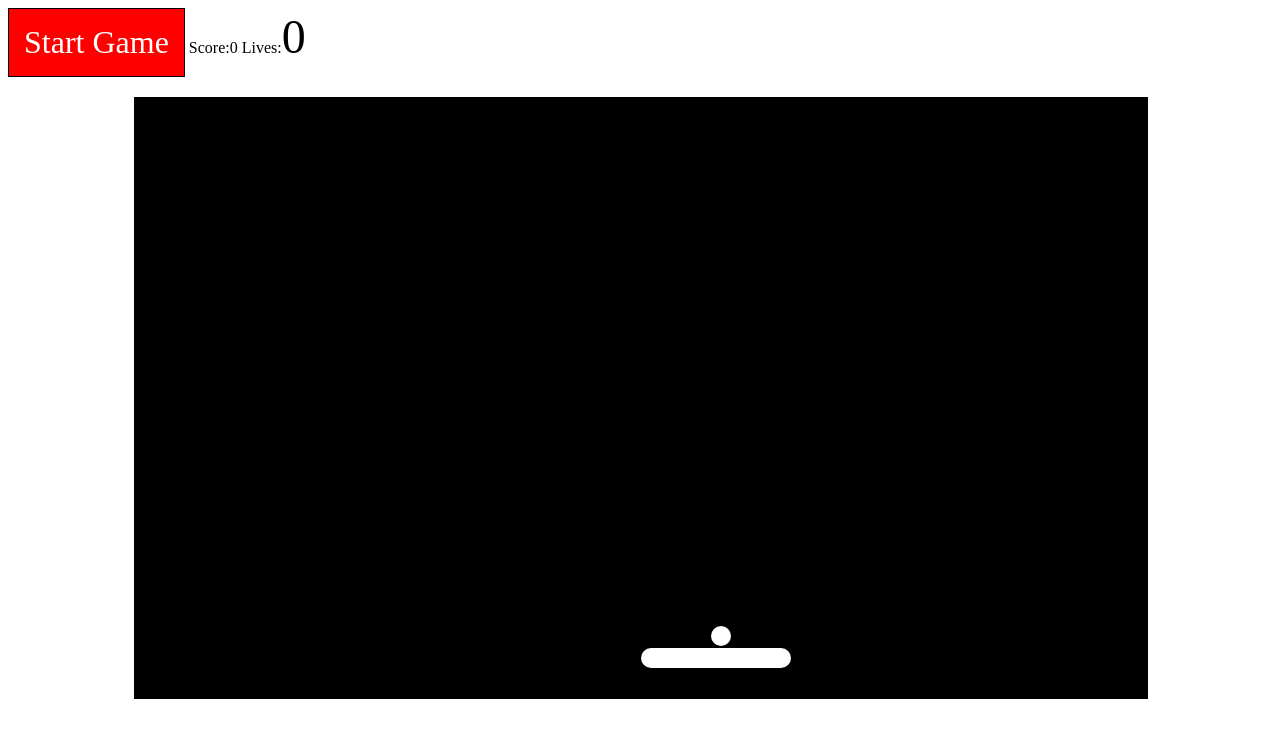
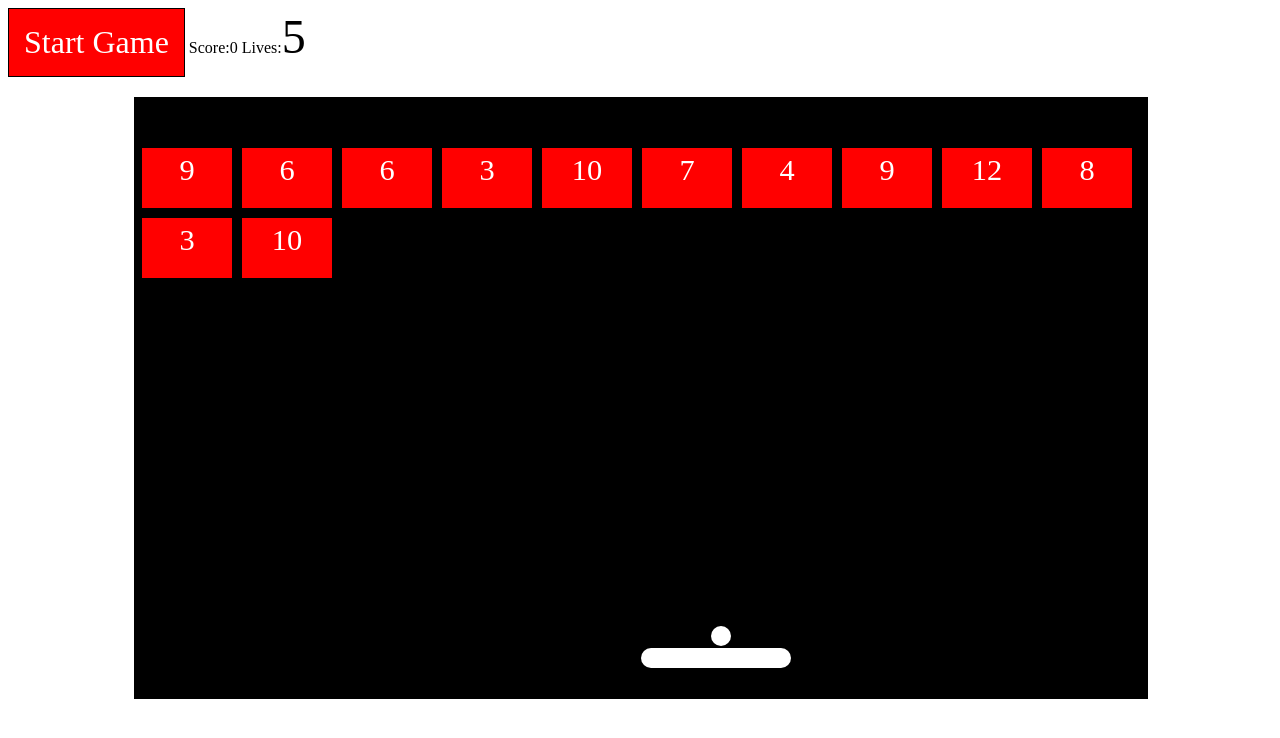
Before and after one commit to SamRotthier/Breakout_js, a plain HTML site: page index.html in a window 1280 px wide. Both pictures are taken after a click on the element "Start Game". Drawn offline with Linux system fonts and the light colour scheme.

Commit message:
Adding Blocks

```diff
--- a/index.html
+++ b/index.html
@@ -52,6 +52,19 @@
             font-size: 3em;
         }
 
+        .brick {
+            position: absolute;
+            top:0;
+            left:0;
+            width: 80px;
+            height: 50px;
+            padding: 5px;
+            color: white;
+            box-shadow: 0px 1px 8px 0px black;
+            font-size: 1.9em;
+            text-align: center;
+        }
+
         .gameover {
             position: absolute;
             text-align: center;
@@ -83,7 +96,7 @@
         var btn_start = document.querySelector('.startBtn');
 
         // Variables
-        var gameOver = false;
+        var gameOver = true;
         var gameInPlay = false;
         var score = 0;
         var lives = 5;
@@ -112,13 +125,42 @@
         });
 
         function startGame(){
+            if(gameOver){
             document.querySelector('.gameover').style.display = 'none';
             ball.style.display = 'block';
+            lives = 5;
+            setupBricks(12);
+            lifeUpdater();
             animationRepeat = requestAnimationFrame(update)
             gameOver = false;
             gameInPlay = false;
             //console.log(paddle);
             //console.dir(paddle); // dir gives all the info of the paddle div
+            }
+        }
+
+        function setupBricks(num){
+            var row = {x:((containerDim.width % 100)/2),y:50};
+            for(var x = 0; x < num; x++){
+                if(row.x > (containerDim.width - 100)){
+                    row.y += 70;
+                    row.x = ((containerDim.width % 100)/2)
+                }
+                brickMaker(row);
+                row.x += 100;
+            }
+        }
+
+        function brickMaker(row){
+            var div = document.createElement('div');
+            div.setAttribute('class','brick')
+            div.style.backgroundColor = 'red';
+            var pointDiv = Math.ceil(Math.random() * 10) +2;
+            div.dataset.points = pointDiv;
+            div.innerHTML = pointDiv;
+            div.style.left = row.x + 'px';
+            div.style.top = row.y + 'px';
+            container.appendChild(div);
         }
 
         function update(){
```
